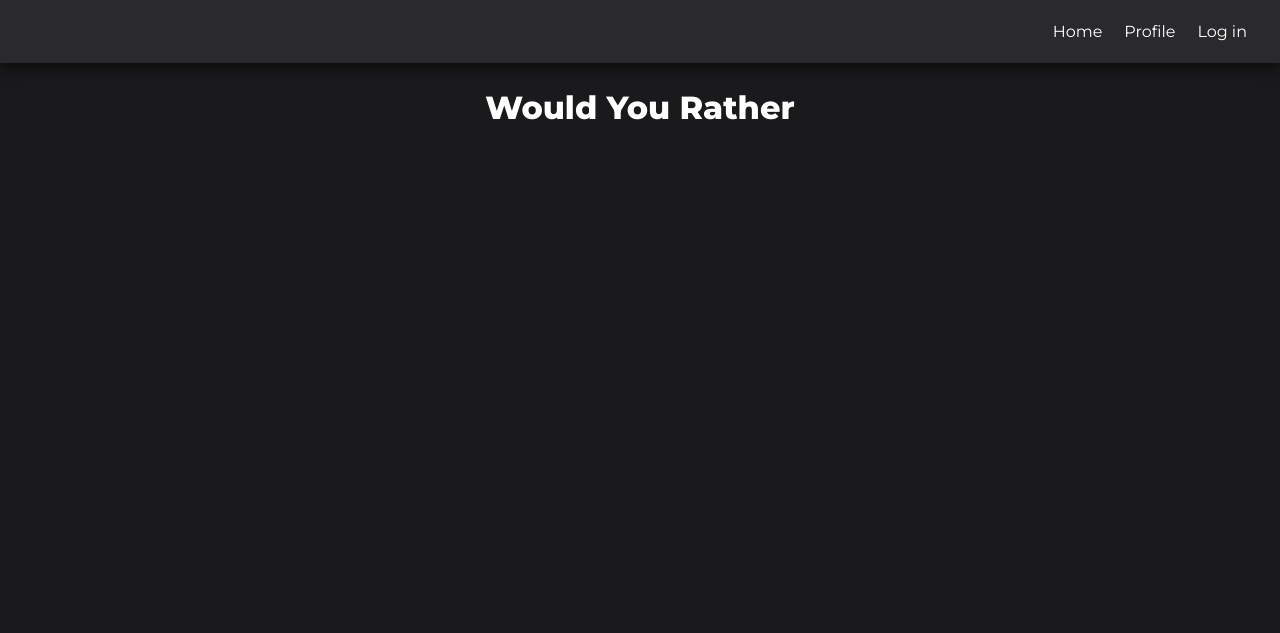
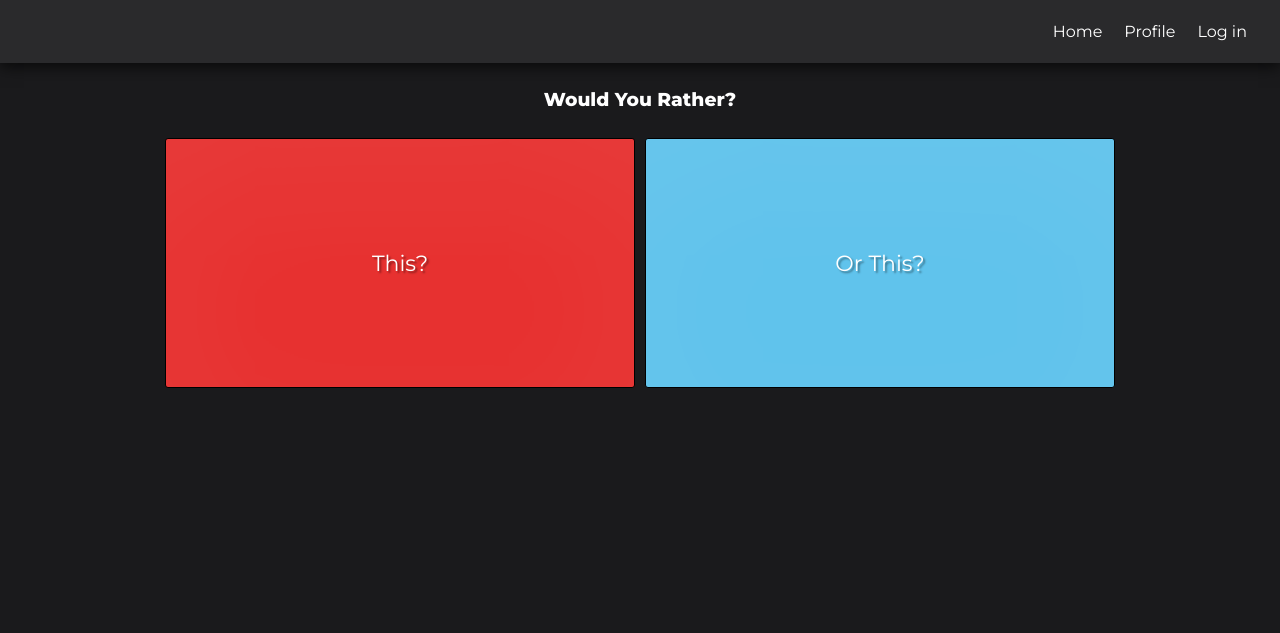
Before and after one commit to duvan094/PHPproject, a PHP site: page / in a window 1280 px wide. Shown: the top 633 px of the page. Run offline with PHP 8.4, Linux system fonts and the light colour scheme.

Commit message:
Added some basic buttons

```diff
--- a/index.php
+++ b/index.php
@@ -1,5 +1,10 @@
     <?php include "header.php" ?>
     <main>
-      <h1>Would You Rather</h1>
+      <h3>Would You Rather?</h1>
+
+      <ul id="card-container">
+        <li><button>This?</button></li>
+        <li><button>Or This?</button></li>
+      </ul>
     </main>
     <?php  include "footer.php"?>
--- a/main.css
+++ b/main.css
@@ -43,11 +43,11 @@ nav>ul>li>a:hover{
 	background:rgba(0, 0, 0, 0.5);
 }
 
-body p, h1 {
+body p, h1, h3 {
 	color: white;
 }
 
-h1{
+h3{
 	text-align: center;
 }
 
@@ -55,6 +55,54 @@ main{
 	margin-top: 88px;
 }
 
+
+#card-container{
+	max-width: 960px;
+	margin:22px auto;
+	overflow: hidden;
+}
+
+#card-container>li{
+	list-style: none;
+	float:left;
+	width:50%;
+	box-sizing: border-box;
+	padding:5px;
+}
+
+#card-container>li>button{
+	width:100%;
+	height:250px;
+	border:none;
+	-webkit-box-shadow: inset 0px 50px 149px 0px rgba(255,255,255,0.05);
+  -moz-box-shadow: inset 0px 50px 149px 0px rgba(255,255,255,0.05);
+  box-shadow: inset 0px 50px 149px 0px rgba(255,255,255,0.05);
+	border: 1px solid #000;
+	outline:none;
+	color:#FFF;
+	font-family: 'Montserrat', sans-serif;
+	font-size: 22px;
+	font-weight: 400;
+	text-shadow: 2px 2px 2px rgba(0,0,0,0.4);
+	border-radius: 3px;
+}
+
+#card-container>li:first-child>button{
+	background:#e73130;
+}
+
+#card-container>li:last-child>button{
+	background:#60c3ec;
+}
+
+#card-container>li>button:hover{
+  -webkit-box-shadow: inset 0px 50px 149px 0px rgba(255,255,255,0.16);
+  -moz-box-shadow: inset 0px 50px 149px 0px rgba(255,255,255,0.16);
+  box-shadow: inset 0px 50px 149px 0px rgba(255,255,255,0.16);
+  cursor:pointer;
+}
+
+
 footer {
 	text-align: center;
 	position: absolute;
```
